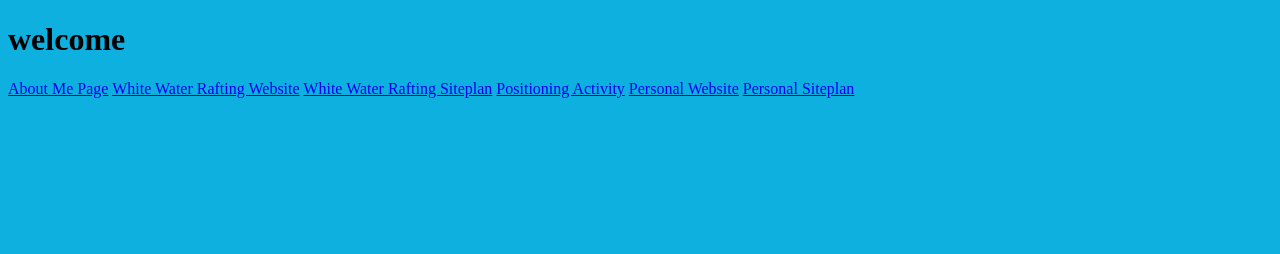
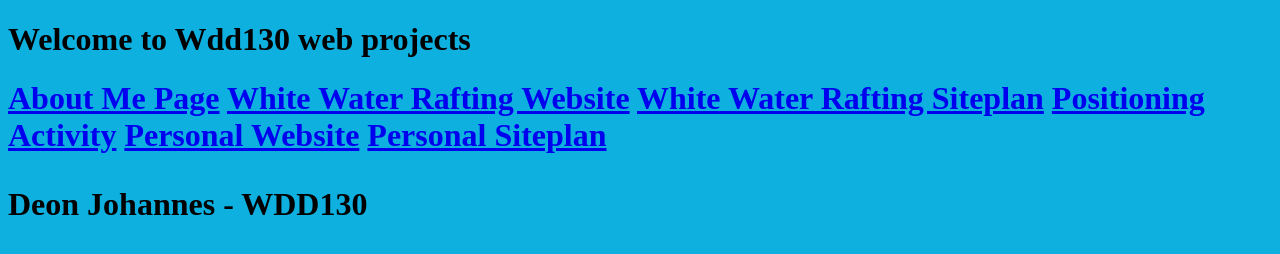
Before and after one commit to DeonAlfred/wdd130, a plain HTML site: page index.html in a window 1280 px wide. Drawn offline with Linux system fonts and the light colour scheme.

Commit message:
appending my name

```diff
--- a/index.html
+++ b/index.html
@@ -7,7 +7,7 @@
     <title>All About Me</title>
   </head>
 <body bgcolor= seablue">
-  <h1>welcome</h1>
+  <h1>Welcome to Wdd130 web projects<h1>
 <nav>
   <a href="aboutme/index.html">About Me Page</a>
   <a href="wwr/index.html">White Water Rafting Website</a>
@@ -16,3 +16,4 @@
   <a href="#">Personal Website</a>
   <a href="#">Personal Siteplan</a>
 </nav>
+<p>Deon Johannes - WDD130</p>
```
